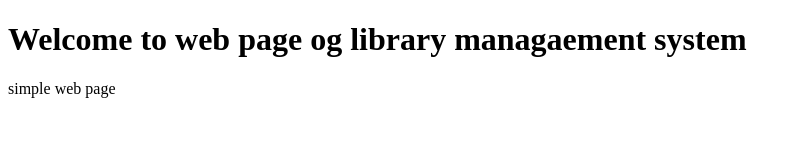
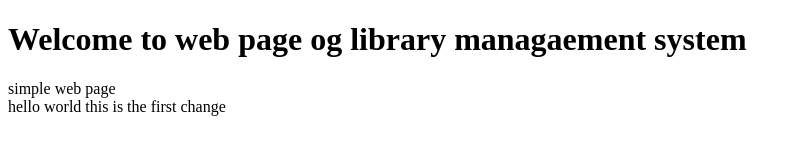
Before and after one commit to sisam0/library-system, a plain HTML site: page index.html in a window 1280 px wide. Shown: the whole page, without its empty margins (0-801 px from the left). Drawn offline with Linux system fonts and the light colour scheme.

Commit message:
fixed codebase

```diff
--- a/index.html
+++ b/index.html
@@ -7,6 +7,8 @@
 </head>
 <body>
     <h1>Welcome to web page og library managaement system</h1>
-    <p>simple web page</p>
+    <p>simple web page <br> hello world this is the first change
+    </p>
+
 </body>
 </html>
```
